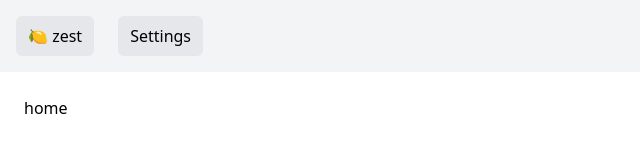
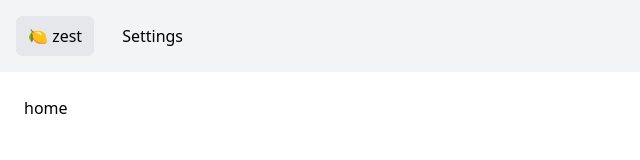
Before and after one commit to alex-schaaf/zest, a React (Vite) app in the folder apps/frontend/: page / in a window 1280 px wide. Shown: the top 160 px of the page, without its empty margins (0-640 px from the left). Built offline with nearby package versions, Linux system fonts and the light colour scheme.

Commit message:
feat: NavButton isActive

```diff
--- a/apps/frontend/src/components/Navbar/Navbar.tsx
+++ b/apps/frontend/src/components/Navbar/Navbar.tsx
@@ -1,3 +1,4 @@
+import classNames from "classnames";
 import React from "react";
 import { Link, useLocation } from "wouter";
 
@@ -5,7 +6,7 @@ const Navbar: React.FC = () => {
   return (
     <nav className="bg-gray-100 p-4">
       <div className="container flex flex-wrap items-center justify-between mx-auto">
-        <div className="flex gap-6">
+        <div className="flex gap-4">
           <NavButton link={"/"} text={"🍋 zest"} />
           <NavButton link={"/settings"} text={"Settings"} />
         </div>
@@ -16,15 +17,25 @@ const Navbar: React.FC = () => {
 
 export default Navbar;
 
-export const NavButton = ({ link, text }) => {
+interface NavButtonProps {
+  link: string;
+  text: string;
+}
+
+export const NavButton: React.FC<NavButtonProps> = ({ link, text }) => {
   const [location] = useLocation();
 
   const isActive = location === link;
 
   return (
     <Link href={link}>
-      <div className="font-medium px-3 py-2 rounded-md bg-gray-200 hover:bg-yellow-200 hover:cursor-pointer">
-        <a>{text}</a>
+      <div
+        className={classNames(
+          "px-3 py-2 rounded-md  hover:bg-yellow-200 hover:cursor-pointer",
+          { "bg-gray-200": isActive }
+        )}
+      >
+        <a className="font-medium">{text}</a>
       </div>
     </Link>
   );
```
